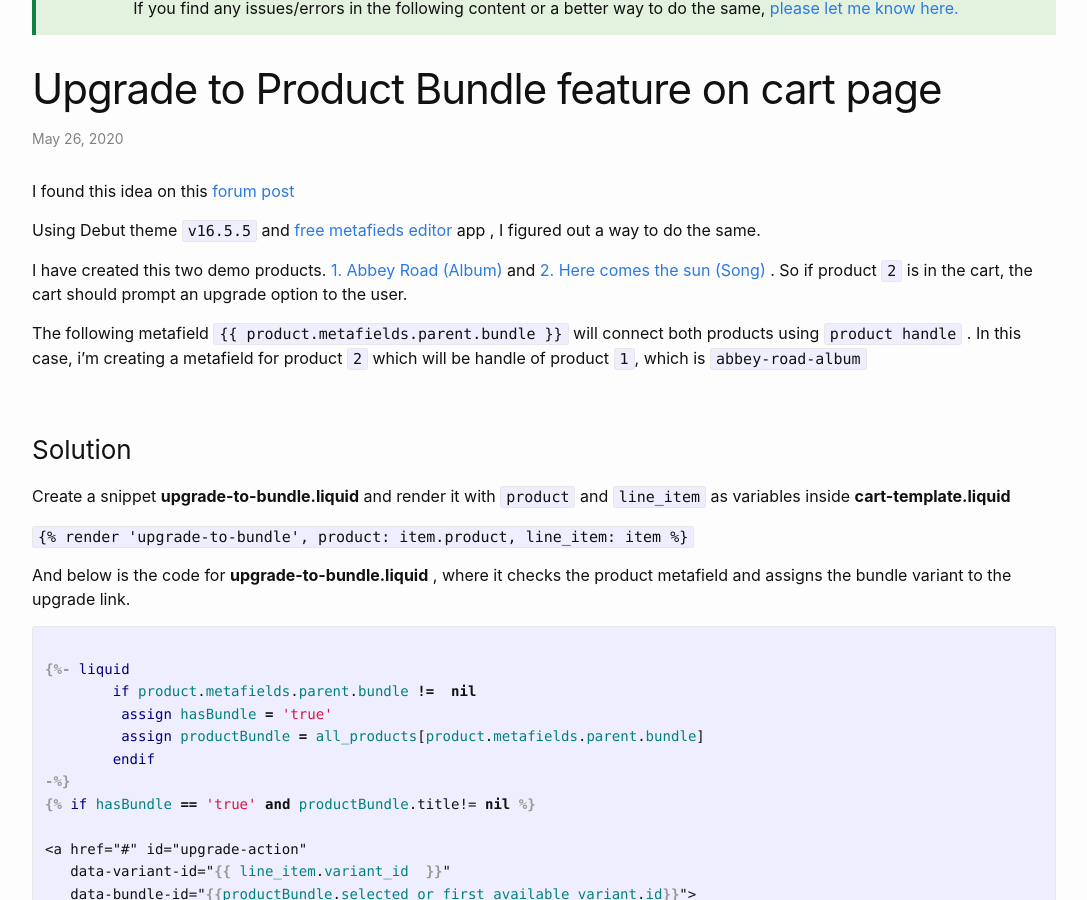
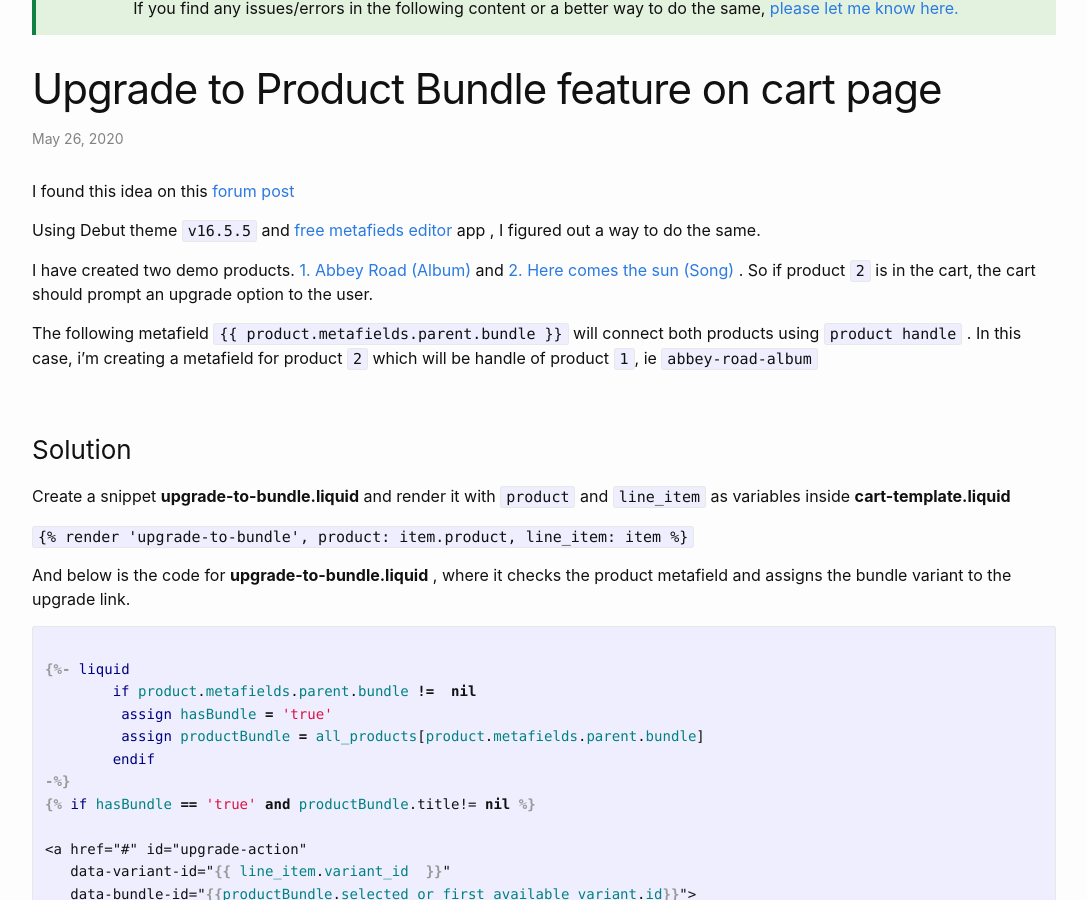
Before and after one commit to lixonic/ecommercestudio, a Jekyll site: the page built from _posts/2020-05-26-upgrade-to-bundle-feature.md, in a window 1280 px wide and 900 px high, scrolled down 451 px. Shown: the whole window, without its empty margins (96-1183 px from the left). Built offline with Jekyll 4.4.1, drawn with Linux system fonts in a browser that asks for light colours.

Commit message:
post updates

````diff
--- a/_posts/2020-05-26-upgrade-to-bundle-feature.md
+++ b/_posts/2020-05-26-upgrade-to-bundle-feature.md
@@ -9,9 +9,9 @@ I found this idea on this [forum post](https://community.shopify.com/c/Shopify-A
 
 Using Debut theme `v16.5.5` and [free metafieds editor](https://apps.shopify.com/metafields-editor-2) app , I figured out a way to do the same.
 
-I have created this two demo products. [1. Abbey Road (Album)](https://nichegeek.myshopify.com/products/abbey-road-album) and [2. Here comes the sun (Song)](https://nichegeek.myshopify.com/products/here-comes-the-sun-song) . So if product `2` is in the cart, the cart should prompt an upgrade option to the user.
+I have created two demo products. [1. Abbey Road (Album)](https://nichegeek.myshopify.com/products/abbey-road-album) and [2. Here comes the sun (Song)](https://nichegeek.myshopify.com/products/here-comes-the-sun-song) . So if product `2` is in the cart, the cart should prompt an upgrade option to the user.
 
-The following metafield   ```{%raw%} {{ product.metafields.parent.bundle }} {%endraw%}``` will connect both products using `product handle` . In this case, i'm creating a metafield for product `2` which will be handle of product `1`, which is `abbey-road-album`
+The following metafield   ```{%raw%} {{ product.metafields.parent.bundle }} {%endraw%}``` will connect both products using `product handle` . In this case, i'm creating a metafield for product `2` which will be handle of product `1`, ie `abbey-road-album`
 
 ### Solution
  Create a snippet **upgrade-to-bundle.liquid**  and render it with `product` and `line_item` as variables
````
